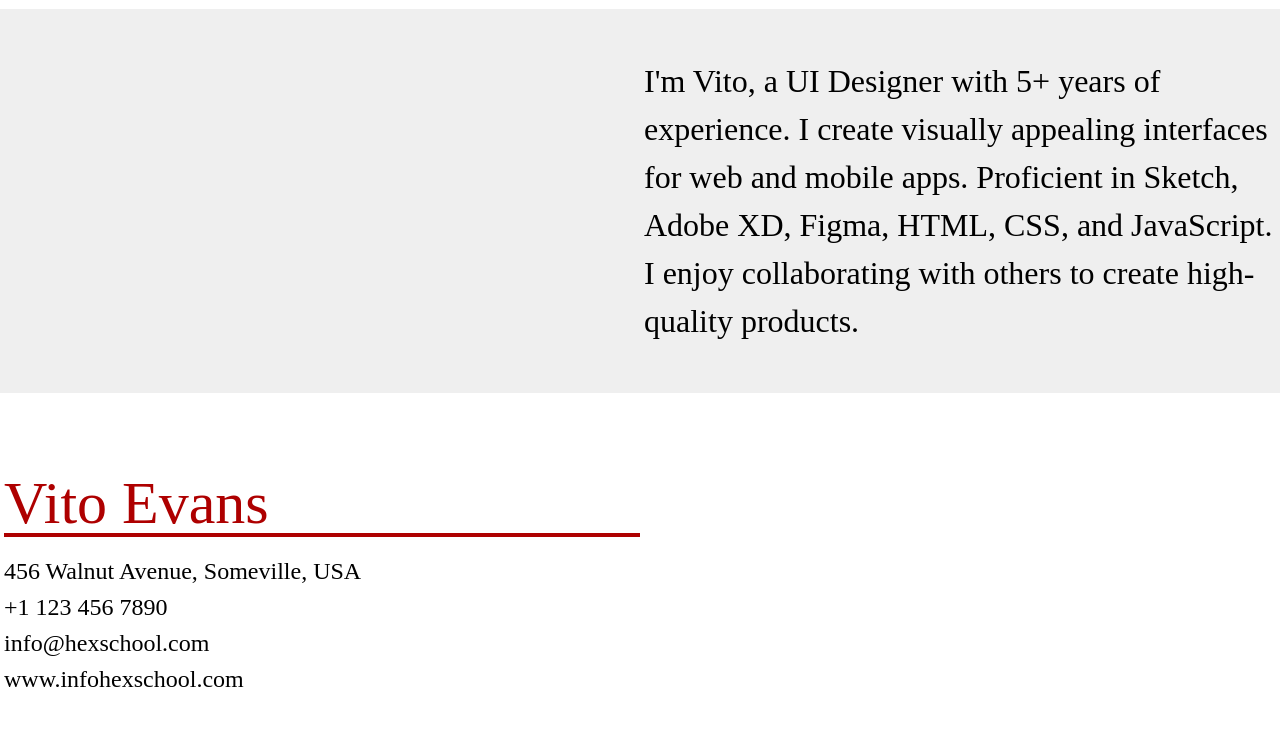
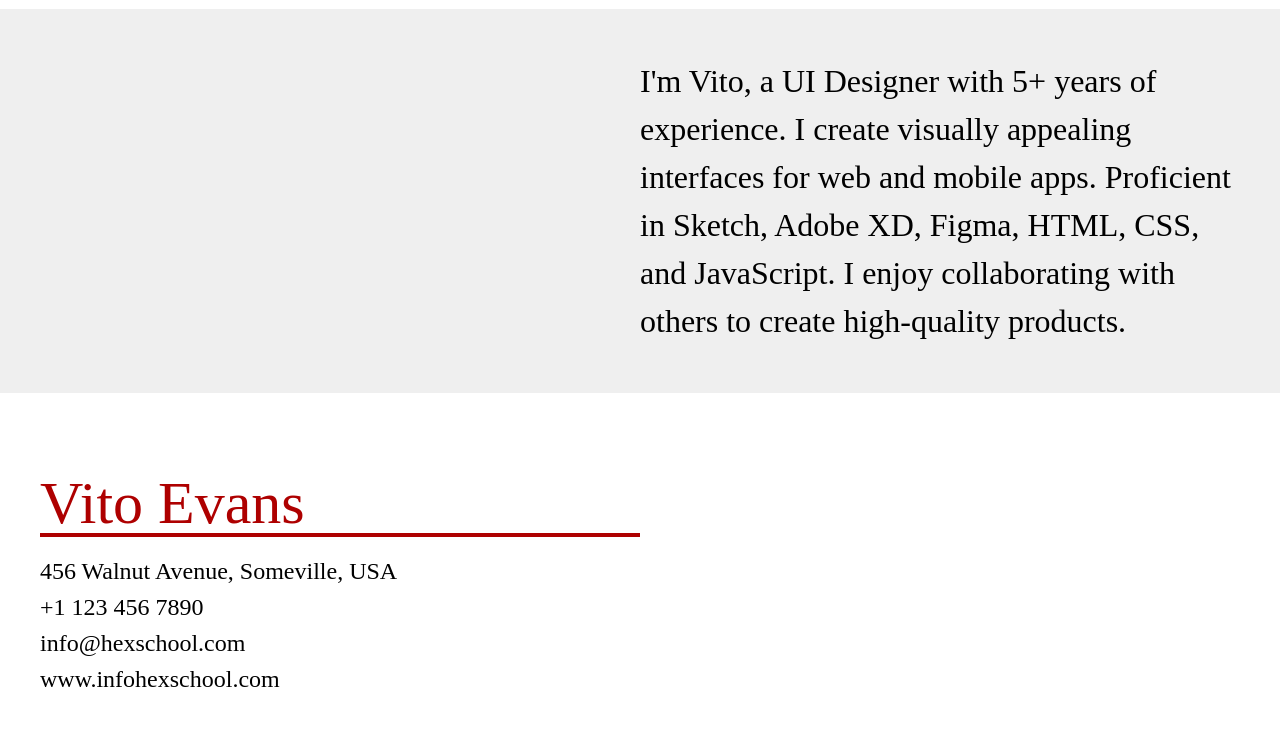
Before and after one commit to 3qberlin/2023-Summer-Mission-1, a plain HTML site: page Mission_1/index.html in a window 1280 px wide. Shown: the part 835-1569 px from the top of the page. Drawn offline with Linux system fonts and the light colour scheme; a web font is replaced by a local one.

Commit message:
[調整]max-width

```diff
--- a/Mission_1/index.html
+++ b/Mission_1/index.html
@@ -24,8 +24,8 @@
       </header>
     </div>
     <div class="bg-color ">
-      <div class="container2 d-flex justify-end">
-        <p class="padding-x-3 width-636px line-height-3 font-size-ss" >
+      <div class="container d-flex justify-end">
+        <p class="padding-x-3 width-50 line-height-3 font-size-ss" >
           I'm Vito, a UI Designer with 5+ years of experience. I create visually
           appealing interfaces for web and mobile apps. Proficient in Sketch,
           Adobe XD, Figma, HTML, CSS, and JavaScript. I enjoy collaborating with
--- a/Mission_1/style/_style.scss
+++ b/Mission_1/style/_style.scss
@@ -184,14 +184,9 @@ img {
   line-height: 432px;
 }
 
-
 .container{
-  max-width:1272px;
+  max-width:1200px;
   margin:0 auto;
 }
 
-.container2{
-  max-width:1450px;
-  margin:0 auto;
-}
 /*# sourceMappingURL=style.css.map */
```
Also changed, not shown: Mission_1/style/all.css, 1 other file.
